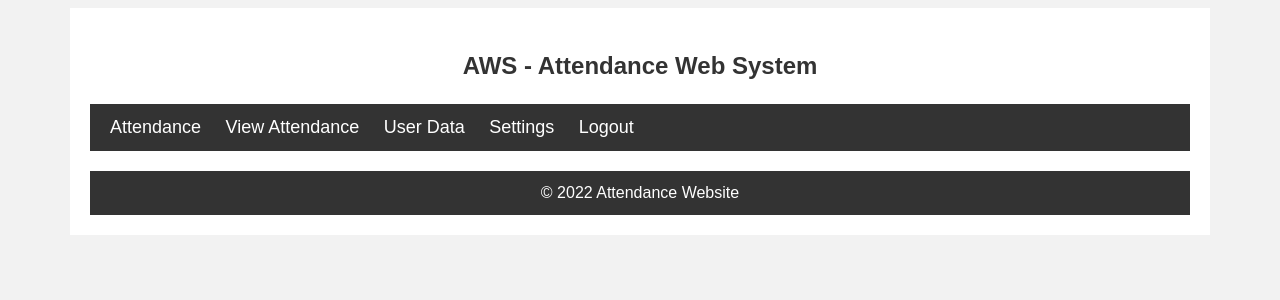
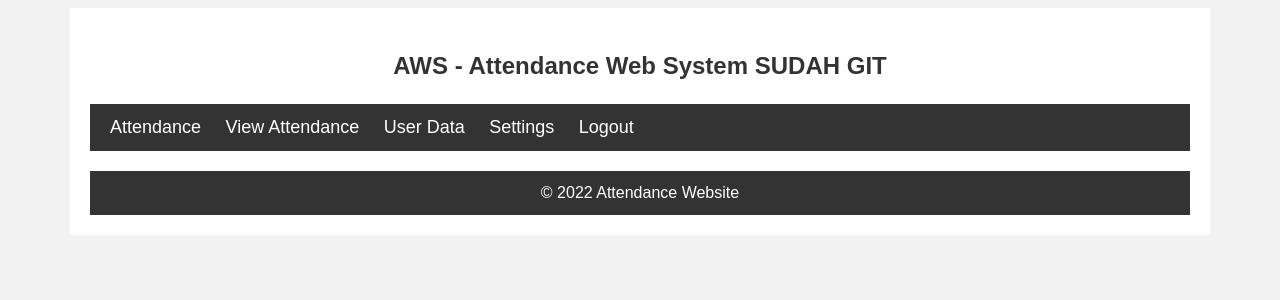
Before and after one commit to rafliiar17/AWS, a PHP site: page / in a window 1280 px wide. Shown: the top 300 px of the page. Run offline with PHP 8.4, Linux system fonts and the light colour scheme.

Commit message:
perubahan h1

```diff
--- a/index.php
+++ b/index.php
@@ -17,7 +17,7 @@
 </head>
 <body>
     <div id="wrapper">
-            <h2 align="center">AWS - Attendance Web System</h2>
+            <h2 align="center">AWS - Attendance Web System SUDAH GIT</h2>
         <div id="navbar">
             <ul>
                 <!-- <li><a class="linked" href="#">Home</a></li> -->
```
